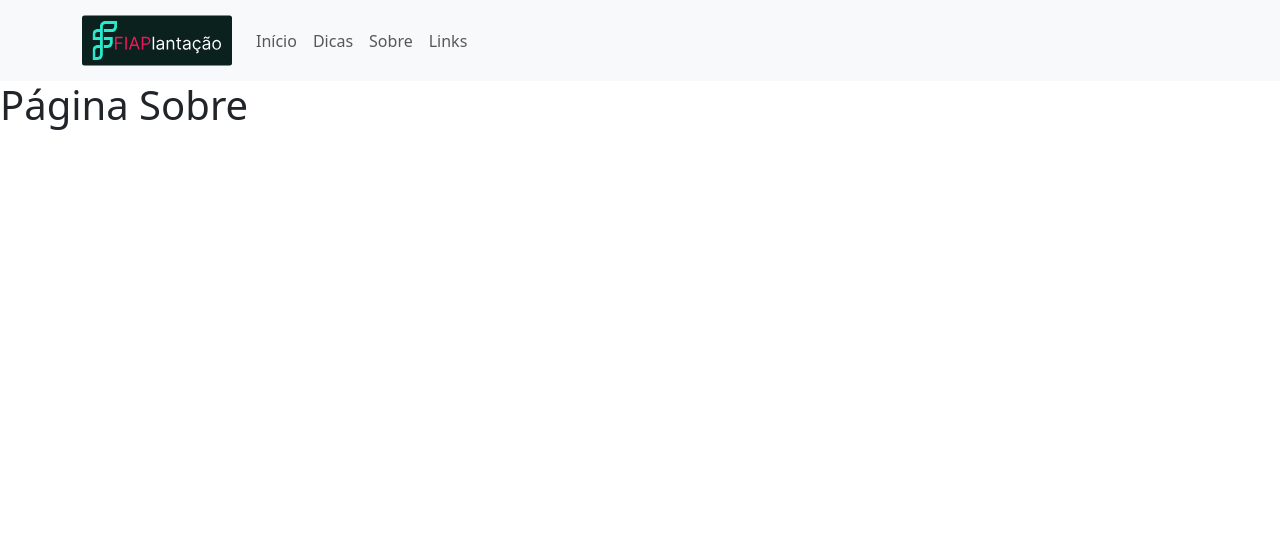
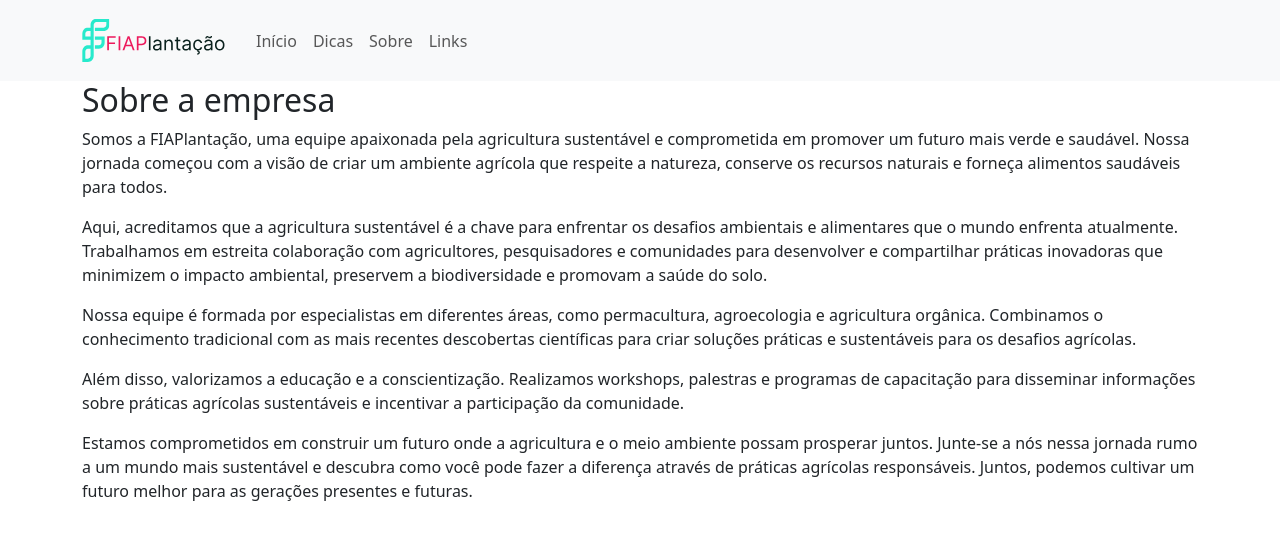
Before and after one commit to HMpina/fiap-gs2023-frontend, a React (Create React App) app: page /sobre in a window 1280 px wide. Shown: the top 540 px of the page. Built offline with nearby package versions, Linux system fonts and the light colour scheme.

Commit message:
adicionando conteudo às paginas Home e Sobre

```diff
--- a/src/components/Header/index.tsx
+++ b/src/components/Header/index.tsx
@@ -1,7 +1,7 @@
 import React from 'react';
 import { Navbar, Container, Nav } from 'react-bootstrap';
 import { Link } from 'react-router-dom';
-import logo from '../../assets/images/logo.svg'
+import logo from '../../assets/images/logo2.svg'
 import "./index.css";
 
 const Header: React.FC = () => {
--- a/src/pages/Home/index.tsx
+++ b/src/pages/Home/index.tsx
@@ -1,7 +1,30 @@
-import React from "react";
+import React from 'react';
+import { Container, Card, Button } from 'react-bootstrap';
 
 const Home: React.FC = () => {
-    return <h1>Página inicial</h1>
+  return (
+    <Container>
+    <Card className="text-center">
+        <Card.Body>
+            <Card.Title>Bem-vindo ao FIAPlantação</Card.Title>
+            <Card.Text>Compartilhe dicas sobre agricultura sustentável</Card.Text>
+            <Button variant="primary" href="#about">Saiba mais</Button>
+        </Card.Body>
+    </Card>
+
+      <h2>Sobre</h2>
+      <p>Bem-vindo ao nosso site! Aqui na FIAPlantação, nos dedicamos a promover práticas de agricultura sustentável para um futuro mais verde e saudável. Nossa missão é fornecer dicas valiosas e informações relevantes sobre cultivo orgânico, conservação de recursos naturais e técnicas ecoamigáveis. Acreditamos que cada um de nós pode fazer a diferença, e é por isso que estamos comprometidos em compartilhar conhecimento e inspirar a comunidade agrícola a adotar práticas sustentáveis. Explore nosso site e descubra como você pode se envolver nessa jornada rumo a um mundo mais sustentável e abundante.</p>
+
+      <h2>Contato</h2>
+      <p>Lorem ipsum dolor sit amet, consectetur adipiscing elit. Nullam eu purus in leo molestie auctor. Sed vitae consectetur velit. Fusce maximus nunc enim, nec rutrum justo fermentum a. Suspendisse potenti. Curabitur consectetur metus a ante lobortis commodo.</p>
+
+      <footer className="text-center py-4 bg-light">
+        <Container>
+          <p>&copy; 2023 FIAPlantação. Todos os direitos reservados.</p>
+        </Container>
+      </footer>
+    </Container>
+  );
 }
 
 export default Home;
--- a/src/pages/Sobre/index.tsx
+++ b/src/pages/Sobre/index.tsx
@@ -1,7 +1,27 @@
-import React from "react";
+import React from 'react';
+import { Container } from 'react-bootstrap';
 
 const Sobre: React.FC = () => {
-    return <h1>Página Sobre</h1>
+  return (
+    <Container>
+      <h2>Sobre a empresa</h2>
+      <p>
+        Somos a FIAPlantação, uma equipe apaixonada pela agricultura sustentável e comprometida em promover um futuro mais verde e saudável. Nossa jornada começou com a visão de criar um ambiente agrícola que respeite a natureza, conserve os recursos naturais e forneça alimentos saudáveis para todos.
+      </p>
+      <p>
+        Aqui, acreditamos que a agricultura sustentável é a chave para enfrentar os desafios ambientais e alimentares que o mundo enfrenta atualmente. Trabalhamos em estreita colaboração com agricultores, pesquisadores e comunidades para desenvolver e compartilhar práticas inovadoras que minimizem o impacto ambiental, preservem a biodiversidade e promovam a saúde do solo.
+      </p>
+      <p>
+        Nossa equipe é formada por especialistas em diferentes áreas, como permacultura, agroecologia e agricultura orgânica. Combinamos o conhecimento tradicional com as mais recentes descobertas científicas para criar soluções práticas e sustentáveis para os desafios agrícolas.
+      </p>
+      <p>
+        Além disso, valorizamos a educação e a conscientização. Realizamos workshops, palestras e programas de capacitação para disseminar informações sobre práticas agrícolas sustentáveis e incentivar a participação da comunidade.
+      </p>
+      <p>
+        Estamos comprometidos em construir um futuro onde a agricultura e o meio ambiente possam prosperar juntos. Junte-se a nós nessa jornada rumo a um mundo mais sustentável e descubra como você pode fazer a diferença através de práticas agrícolas responsáveis. Juntos, podemos cultivar um futuro melhor para as gerações presentes e futuras.
+      </p>
+    </Container>
+  );
 }
 
 export default Sobre;
```
Also changed, not shown: src/assets/images/logo2.svg (added), 1 other file (tests, documents, lock files or other folders).
